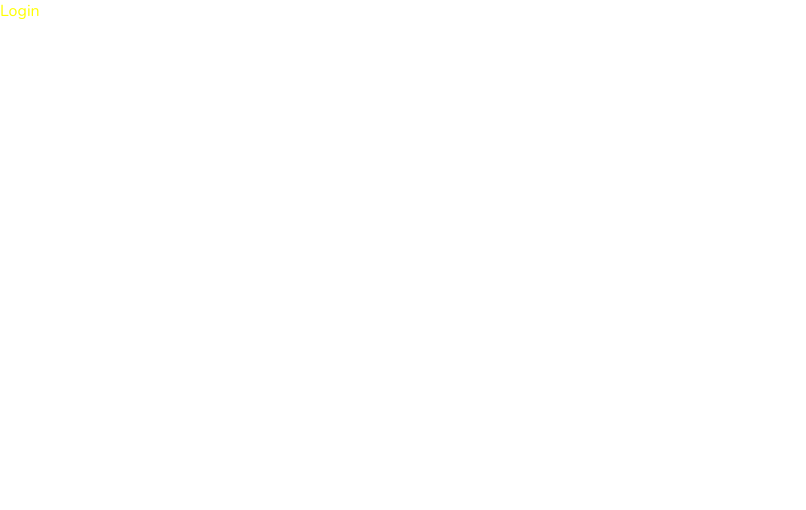
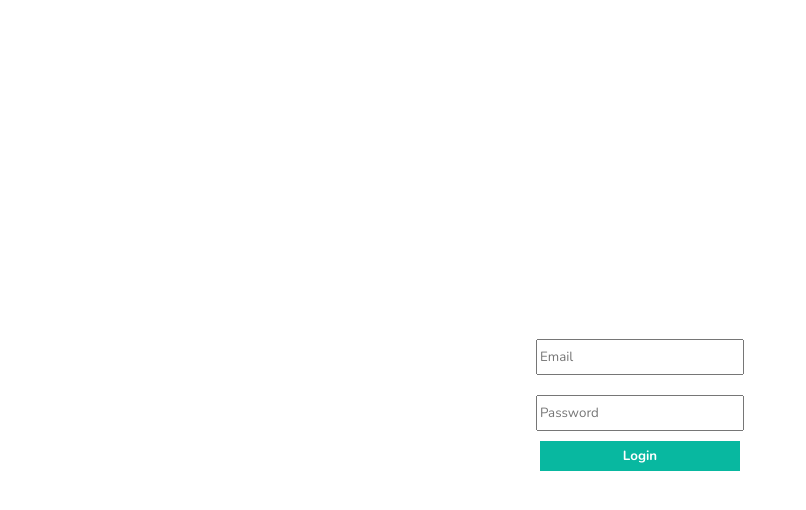
Before and after one commit to dariusz75/music-collection-catalogue, a React (Create React App) app: page /login in a window 1280 px wide. Shown: the top 510 px of the page, without its empty margins (0-806 px from the left). Built offline with nearby package versions, Linux system fonts and the light colour scheme.

Commit message:
firebase authentication added

```diff
--- a/package.json
+++ b/package.json
@@ -11,6 +11,7 @@
     "@testing-library/jest-dom": "^5.16.5",
     "@testing-library/react": "^13.4.0",
     "@testing-library/user-event": "^13.5.0",
+    "firebase": "^9.12.1",
     "react": "^18.2.0",
     "react-circular-progressbar": "^2.1.0",
     "react-dom": "^18.2.0",
--- /dev/null
+++ b/src/firebase.js
@@ -0,0 +1,14 @@
+import { initializeApp } from "firebase/app";
+import { getAuth } from "firebase/auth";
+
+const firebaseConfig = {
+  apiKey: process.env.REACT_APP_FIREBASE_KEY,
+  authDomain: "music-library-56f73.firebaseapp.com",
+  projectId: "music-library-56f73",
+  storageBucket: "music-library-56f73.appspot.com",
+  messagingSenderId: "378118970288",
+  appId: "1:378118970288:web:f3c88242c08722f86a9475"
+};
+
+const app = initializeApp(firebaseConfig);
+export const auth = getAuth();
--- a/src/pages/login/Login.jsx
+++ b/src/pages/login/Login.jsx
@@ -1,8 +1,47 @@
 import './login.scss';
 
+import { useState } from 'react';
+import { useNavigate } from 'react-router-dom';
+import { signInWithEmailAndPassword } from "firebase/auth";
+
+import { auth } from '../../firebase';
+
+
 const Login = () => {
+  const [error, setError] = useState(false);
+  const [email, setEmail] = useState('');
+  const [password, setPassword] = useState('');
+
+  const navigate = useNavigate()
+
+  const handleLogin = (e) => {
+    e.preventDefault();
+    signInWithEmailAndPassword(auth, email, password)
+    .then((userCredential) => {
+      // Signed in
+      const user = userCredential.user;
+      navigate('/');
+    })
+    .catch((error) => {
+      setError(true);
+    });
+  }
+
   return <div className='login'>
-      Login
+      <form onSubmit={ handleLogin } >
+        <input
+          type='email'
+          placeholder='Email'
+          onChange={ (e) => setEmail(e.target.value) }
+        />
+        <input
+          type='password'
+          placeholder='Password'
+          onChange={ (e) => setPassword(e.target.value) }
+        />
+        <button type='submit'>Login</button>
+        { error && <span>Wrong email or password</span> }
+      </form>
     </div>
 };
 
--- a/src/pages/login/login.scss
+++ b/src/pages/login/login.scss
@@ -1,3 +1,34 @@
 .login {
-  color: yellow
+  height: 100vh;
+  display: flex;
+  align-items: center;
+  justify-content: center;
+
+  form {
+    display: flex;
+    flex-direction: column;
+    align-items: center;
+
+    input {
+      width: 200px;
+      height: 30px;
+      margin: 10px;
+    }
+
+    button {
+      width: 200px;
+      height: 30px;
+      border: none;
+      background-color: #08b8a0;
+      color: #fff;
+      font-weight: bold;
+      cursor: pointer;
+    }
+
+    span {
+      margin-top: 10px;
+      font-size: 14px;
+      color: red;
+    }
+  }
 };
```
Also changed, not shown: 2 other files (tests, documents, lock files or other folders).
